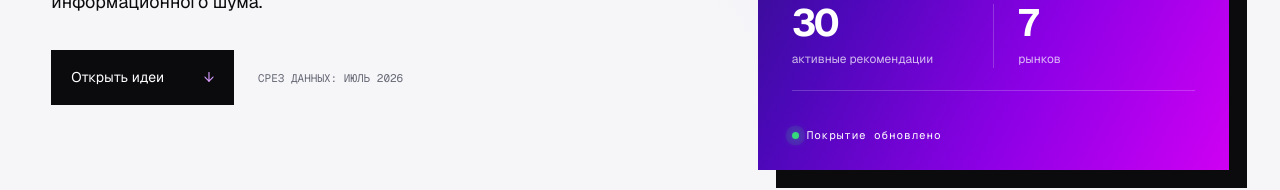
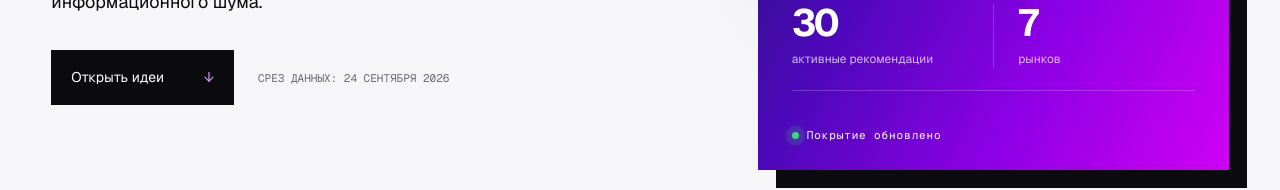
Before and after one commit to Ninelich212/equityideas, a Next.js app: page / in a window 1280 px wide. Shown: the part 562-752 px from the top of the page. Built offline with nearby package versions, Linux system fonts and the light colour scheme.

Commit message:
Refresh site data date

```diff
--- a/app/page.tsx
+++ b/app/page.tsx
@@ -89,7 +89,7 @@ export default function Home() {
             <a className="primary-button" href="#ideas">
               Открыть идеи <span>↓</span>
             </a>
-            <span className="as-of">Срез данных: июль 2026</span>
+            <span className="as-of">Срез данных: 24 сентября 2026</span>
           </div>
         </div>
 
```
